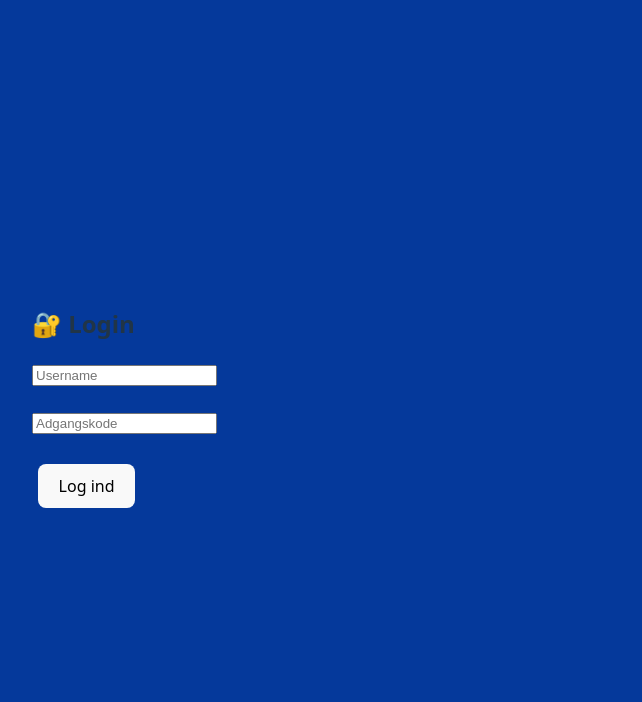
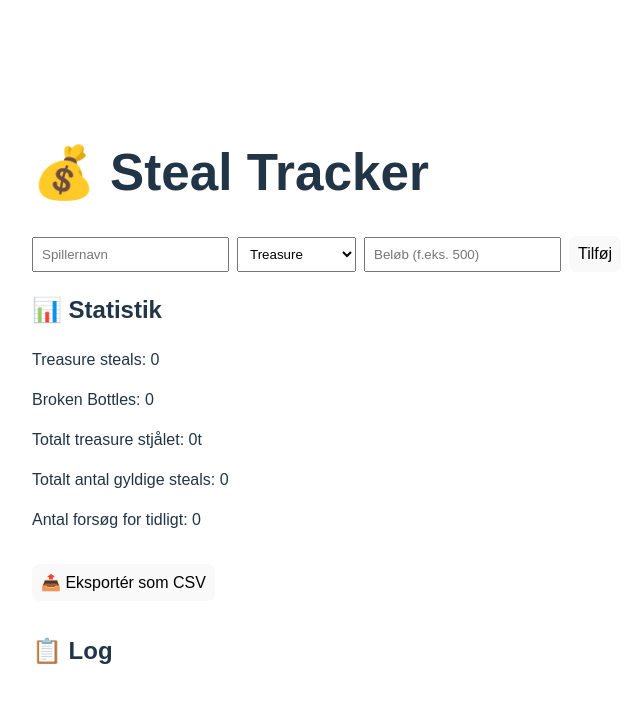
Before and after one commit to Enitsrik/steal-tracker, a React (Vite) app: page / in a window 1280 px wide. Shown: the top 702 px of the page, without its empty margins (0-642 px from the left). Built offline with nearby package versions, Linux system fonts and the light colour scheme.

Commit message:
Kronologisk text

```diff
--- a/src/App.css
+++ b/src/App.css
@@ -100,5 +100,5 @@ button {
 
 /* Baggrund */
 body {
-  background-color: #05399b;
+  background-color: #052053;
 }
--- a/src/App.jsx
+++ b/src/App.jsx
@@ -1,15 +1,6 @@
-// App.jsx – Komplet version med tidfelt, redigering og sletning
 import { useState, useEffect } from "react";
-import Login from "./Login.jsx";
-import "./App.css";
-
-const users = [
-  { username: "admin", password: "hemmelig", role: "admin" },
-  { username: "tracker", password: "1234", role: "user" }
-];
 
 function App() {
-  const [loggedInUser, setLoggedInUser] = useState(null);
   const [steals, setSteals] = useState(() => {
     const saved = localStorage.getItem("steals");
     return saved ? JSON.parse(saved) : [];
@@ -18,184 +9,123 @@ function App() {
   const [name, setName] = useState("");
   const [type, setType] = useState("Treasure");
   const [amount, setAmount] = useState("");
-  const [customTime, setCustomTime] = useState("");
-  const [editIndex, setEditIndex] = useState(null);
-
-  useEffect(() => {
-    const stored = localStorage.getItem("loggedInUser");
-    if (stored) setLoggedInUser(JSON.parse(stored));
-  }, []);
 
   useEffect(() => {
     localStorage.setItem("steals", JSON.stringify(steals));
   }, [steals]);
 
-  const handleLogout = () => {
-    localStorage.removeItem("loggedInUser");
-    setLoggedInUser(null);
+  const addSteal = () => {
+    const now = new Date();
+    const cooldown = steals.find(
+      (s) =>
+        s.name.toLowerCase() === name.toLowerCase() &&
+        now - new Date(s.timestamp) < 1000 * 60 * 60 * 24 &&
+        !s.tooSoon
+    );
+
+    const tooSoon = Boolean(cooldown);
+
+    if (tooSoon) {
+      alert("Denne spiller har allerede stjålet inden for de sidste 24 timer!");
+    }
+
+    if (type === "Treasure" && (!amount || isNaN(amount))) {
+      alert("Angiv venligst hvor meget treasure der blev stjålet.");
+      return;
+    }
+
+    setSteals((prev) => [
+      ...prev,
+      {
+        name,
+        type,
+        amount: type === "Treasure" ? parseInt(amount) : 0,
+        timestamp: now.toISOString(),
+        tooSoon,
+      },
+    ]);
+
+    setName("");
+    setAmount("");
   };
 
-  const handleAdd = () => {
-    if (!name || !amount) return;
-    const newEntry = {
-      name,
-      type,
-      amount: parseFloat(amount),
-      time: customTime ? new Date(customTime).getTime() : Date.now()
-    };
-    setSteals([...steals, newEntry]);
-    resetForm();
+  const validSteals = steals.filter((s) => !s.tooSoon);
+  const treasureCount = validSteals.filter((s) => s.type === "Treasure").length;
+  const bottleCount = validSteals.filter((s) => s.type === "Bottle").length;
+  const totalTreasure = validSteals
+    .filter((s) => s.type === "Treasure")
+    .reduce((sum, s) => sum + s.amount, 0);
+
+  const exportCSV = () => {
+    const header = "Name,Type,Amount,Timestamp,TooSoon\n";
+    const rows = steals
+      .map((s) => `${s.name},${s.type},${s.amount},${s.timestamp},${s.tooSoon}`)
+      .join("\n");
+    const blob = new Blob([header + rows], { type: "text/csv" });
+    const url = URL.createObjectURL(blob);
+    const a = document.createElement("a");
+    a.href = url;
+    a.download = "steals.csv";
+    a.click();
   };
 
-  const handleEdit = (index) => {
-    const s = steals[index];
-    setName(s.name);
-    setType(s.type);
-    setAmount(s.amount);
-    setCustomTime(new Date(s.time).toISOString().slice(0, 16));
-    setEditIndex(index);
-  };
+  return (
+    <div style={{ padding: "2rem", fontFamily: "sans-serif" }}>
+      <h1>💰 Steal Tracker</h1>
 
-  const handleSaveEdit = () => {
-    const updated = [...steals];
-    updated[editIndex] = {
-      name,
-      type,
-      amount: parseFloat(amount),
-      time: customTime ? new Date(customTime).getTime() : Date.now()
-    };
-    setSteals(updated);
-    resetForm();
-  };
+      <div style={{ marginBottom: "1rem" }}>
+        <input
+          placeholder="Spillernavn"
+          value={name}
+          onChange={(e) => setName(e.target.value)}
+          style={{ padding: "0.5rem", marginRight: "0.5rem" }}
+        />
 
-  const handleDelete = (index) => {
-    if (confirm("Er du sikker på, at du vil slette dette indlæg?")) {
-      const updated = steals.filter((_, i) => i !== index);
-      setSteals(updated);
-      if (editIndex === index) setEditIndex(null);
-    }
-  };
+        <select
+          value={type}
+          onChange={(e) => setType(e.target.value)}
+          style={{ padding: "0.5rem", marginRight: "0.5rem" }}
+        >
+          <option value="Treasure">Treasure</option>
+          <option value="Bottle">Broken Bottle</option>
+        </select>
 
-  const resetForm = () => {
-    setName("");
-    setAmount("");
-    setType("Treasure");
-    setCustomTime("");
-    setEditIndex(null);
-  };
-
-  const exportToCSV = () => {
-    const rows = [
-      ["Navn", "Type", "Beløb", "Tidspunkt"],
-      ...steals.map((s) => [
-        s.name,
-        s.type,
-        s.amount,
-        new Date(s.time).toLocaleString()
-      ])
-    ];
-
-    const csvContent =
-      "data:text/csv;charset=utf-8," +
-      rows.map((e) => e.join(",")).join("\n");
-
-    const encodedUri = encodeURI(csvContent);
-    const link = document.createElement("a");
-    link.setAttribute("href", encodedUri);
-    link.setAttribute("download", "steal_log.csv");
-    document.body.appendChild(link);
-    link.click();
-    document.body.removeChild(link);
-  };
-
-  const total = steals.reduce((acc, s) => acc + s.amount, 0);
-  const treasure = steals.filter((s) => s.type === "Treasure");
-  const bottles = steals.filter((s) => s.type === "Broken Bottles");
-
-  if (!loggedInUser) return <Login onLogin={setLoggedInUser} />;
-
-  return (
-    <div className="container">
-      <h1>💰 Steal Tracker</h1>
-      <p className="subtext">Pass or Steal!</p>
-      <p className="counter">
-        Total Treasure given away so far: <span className="number">5,861,500</span><br />
-        <span className="date">(Counter updated on June 25, 2025)</span>
-      </p>
-
-      <p>
-        Logget ind som: <strong>{loggedInUser.username}</strong> ({loggedInUser.role})
-      </p>
-      <button onClick={handleLogout}>Log ud</button>
-      <hr />
-
-      <div className="input-group">
-        <input placeholder="Spillernavn" value={name} onChange={(e) => setName(e.target.value)} />
-        <select value={type} onChange={(e) => setType(e.target.value)}>
-          <option value="Treasure">Treasure</option>
-          <option value="Broken Bottles">Broken Bottles</option>
-        </select>
+        {type === "Treasure" && (
           <input
             type="number"
             placeholder="Beløb (f.eks. 500)"
             value={amount}
             onChange={(e) => setAmount(e.target.value)}
+            style={{ padding: "0.5rem", marginRight: "0.5rem" }}
           />
-        <input
-          type="datetime-local"
-          value={customTime}
-          onChange={(e) => setCustomTime(e.target.value)}
-        />
-        {editIndex !== null ? (
-          <button onClick={handleSaveEdit}>Gem ændring</button>
-        ) : (
-          <button onClick={handleAdd}>Tilføj</button>
         )}
+
+        <button onClick={addSteal} style={{ padding: "0.5rem" }}>
+          Tilføj
+        </button>
       </div>
 
-      <h3>📊 Statistik</h3>
+      <h2>📊 Statistik</h2>
+      <p>Treasure steals: {treasureCount}</p>
+      <p>Broken Bottles: {bottleCount}</p>
+      <p>Totalt treasure stjålet: {totalTreasure}t</p>
+      <p>Totalt antal gyldige steals: {validSteals.length}</p>
+      <p>Antal forsøg for tidligt: {steals.filter((s) => s.tooSoon).length}</p>
+
+      <button onClick={exportCSV} style={{ marginTop: "1rem", padding: "0.5rem" }}>
+        📤 Eksportér som CSV
+      </button>
+
+      <h2 style={{ marginTop: "2rem" }}>📋 Log</h2>
       <ul>
-        <li>Treasure steals: {treasure.length}</li>
-        <li>Broken Bottles: {bottles.length}</li>
-        <li>Total treasure stolen: {treasure.reduce((acc, s) => acc + s.amount, 0)}t</li>
-        <li>Total valid steals: {steals.length}</li>
-      </ul>
-
-      {loggedInUser.role === "admin" && (
-        <button onClick={exportToCSV}>📁 Eksportér som CSV</button>
-      )}
-
-      <h3>📜 Log</h3>
-      <ul>
-        {steals.map((s, i) => (
-          <li key={i}>
-            {editIndex === i ? (
-              <>
-                <input value={name} onChange={(e) => setName(e.target.value)} />
-                <select value={type} onChange={(e) => setType(e.target.value)}>
-                  <option value="Treasure">Treasure</option>
-                  <option value="Broken Bottles">Broken Bottles</option>
-                </select>
-                <input
-                  type="number"
-                  value={amount}
-                  onChange={(e) => setAmount(e.target.value)}
-                />
-                <input
-                  type="datetime-local"
-                  value={customTime}
-                  onChange={(e) => setCustomTime(e.target.value)}
-                />
-                <button onClick={handleSaveEdit}>Gem</button>
-                <button onClick={() => setEditIndex(null)}>Annuller</button>
-              </>
-            ) : (
-              <>
-                {s.name} stole {s.amount} ({s.type}) – {new Date(s.time).toLocaleString()}
-                <button onClick={() => handleEdit(i)}>Rediger</button>
-                <button onClick={() => handleDelete(i)}>Slet</button>
-              </>
-            )}
+        {[...steals]
+          .sort((a, b) => new Date(a.timestamp) - new Date(b.timestamp))
+          .map((s, i) => (
+            <li key={i} style={{ color: s.tooSoon ? "red" : "black" }}>
+              <strong>{s.name}</strong> stole {s.amount} ({s.type}) – {new Date(s.timestamp).toLocaleString()}
+              <button style={{ marginLeft: "0.5rem" }}>Rediger</button>
+              <button style={{ marginLeft: "0.5rem" }}>Slet</button>
+              {s.tooSoon && " ❌ (for tidligt!)"}
             </li>
           ))}
       </ul>
```
Lines whose indentation alone changed are shown as unchanged.
